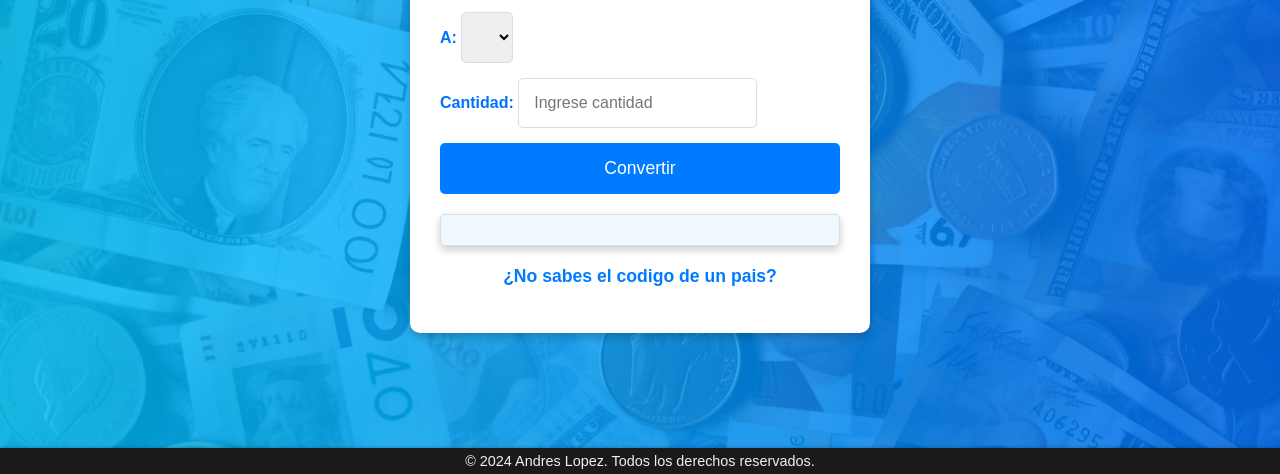
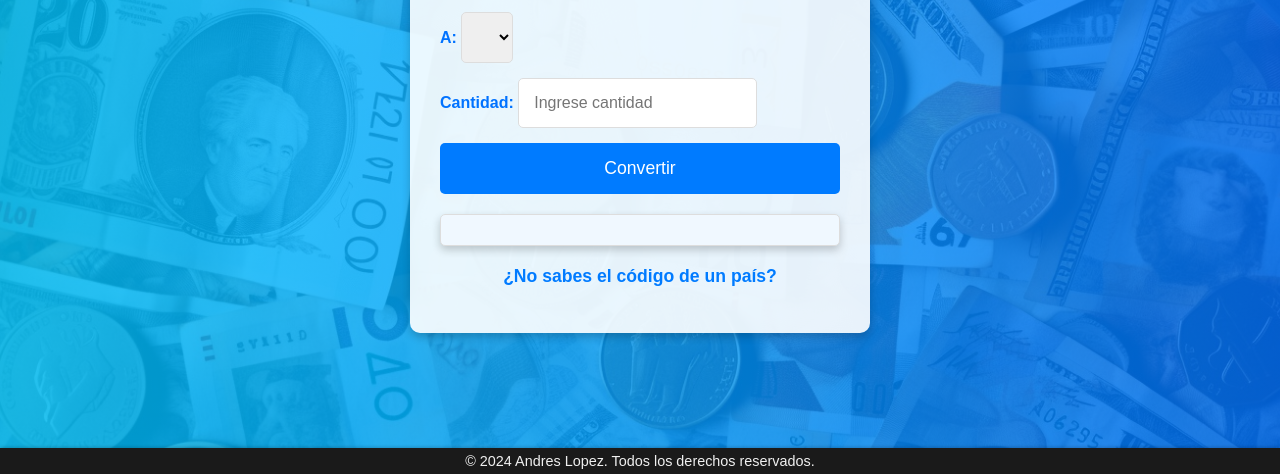
Before and after one commit to SoyWadyRD/convertidordemonedas, a plain HTML site: page index.html in a window 1280 px wide. Shown: the part 326-800 px from the top of the page. Drawn offline with Linux system fonts and the light colour scheme; no server answers.

Commit message:
Add files via upload

```diff
--- a/css/style.css
+++ b/css/style.css
@@ -1,8 +1,10 @@
+/* CSS contenido en style.css */
+
 body {
     font-family: Arial, sans-serif;
     background: linear-gradient(to right, rgba(0, 198, 255, 0.8), rgba(0, 114, 255, 0.8)),
                 url('../img/monedas.jpg') no-repeat center center fixed;
-    background-size: cover; /* Asegura que la imagen cubra toda la pantalla */
+    background-size: cover;
     display: flex;
     justify-content: center;
     align-items: center;
@@ -11,14 +13,17 @@ body {
 }
 
 .converter {
-    background-color: #ffffff;
+    background-color: rgba(255, 255, 255, 0.9);
     padding: 30px;
     border-radius: 10px;
     box-shadow: 0 4px 8px rgba(0,0,0,0.2);
     width: 100%;
-    max-width: 400px; /* Ancho máximo del contenedor */
-    animation: fadeIn 1s ease-out; /* Animación de entrada */
+    max-width: 400px;
+    animation: fadeIn 1s ease-out;
 }
+
+/* El resto de tu CSS se mantiene igual... */
+
 
 h1 {
     margin-bottom: 20px;
--- a/index.html
+++ b/index.html
@@ -28,7 +28,7 @@
         <div id="result"></div>
 
         <!-- Enlace para mostrar los códigos de moneda -->
-        <p><a href="#" id="show-currency-codes">¿No sabes el codigo de un pais?</a></p>
+        <p><a href="#" id="show-currency-codes">¿No sabes el código de un país?</a></p>
     </div>
 
     <!-- Modal para mostrar los códigos de moneda y nombres de países -->
@@ -41,10 +41,11 @@
             </div>
         </div>
     </div>
+
     <!-- Footer -->
-<footer class="footer">
-    <p>© 2024 Andres Lopez. Todos los derechos reservados.</p>
-</footer>
+    <footer class="footer">
+        <p>© 2024 Andres Lopez. Todos los derechos reservados.</p>
+    </footer>
 
     <script src="js/script.js"></script>
 </body>
```
